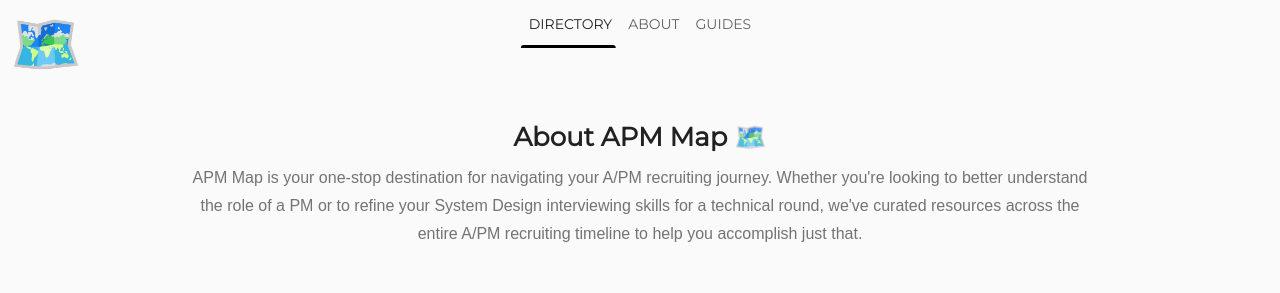
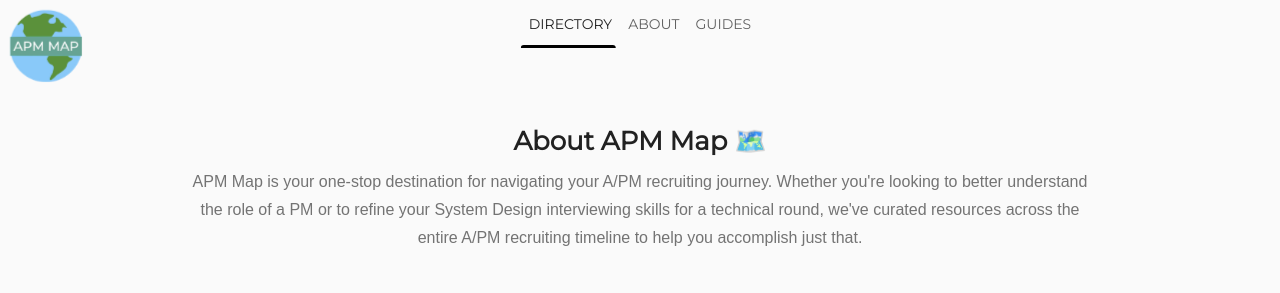
Before and after one commit to jf2978/apm-map, a Gatsby site: page /about in a window 1280 px wide. Shown: the top 293 px of the page. Built offline with nearby package versions, Linux system fonts and the light colour scheme; Gatsby itself is replaced by a stand-in of ours.

Commit message:
locally-sourced logo image, update favicon, delete unused pin svg

```diff
--- a/gatsby-config.js
+++ b/gatsby-config.js
@@ -28,6 +28,13 @@
       },
     },
     {
+      resolve: `gatsby-source-filesystem`,
+      options: {
+        name: `images`,
+        path: `${__dirname}/src/images`,
+      },
+    },
+    {
       resolve: `gatsby-plugin-manifest`,
       options: {
         name: `APM Map`,
@@ -36,11 +43,12 @@
         // Enables "Add to Homescreen" prompt and disables browser UI (including back button)
         // see https://developers.google.com/web/fundamentals/web-app-manifest/#display
         display: `standalone`,
-        icon: `static/assets/favicon.png`, // This path is relative to the root of the site.
+        icon: `src/images/favicon.png`, // This path is relative to the root of the site.
       },
     },
     `gatsby-transformer-sharp`,
     `gatsby-plugin-sharp`,
+    `gatsby-image`,
     {
       resolve: `gatsby-plugin-google-fonts`,
       options: {
--- a/src/components/Layout.js
+++ b/src/components/Layout.js
@@ -1,5 +1,6 @@
 import React from "react";
-import { Link } from "gatsby";
+import { Link, useStaticQuery } from "gatsby";
+import Img from "gatsby-image";
 import { motion } from "framer-motion";
 
 import { makeStyles, useTheme } from "@material-ui/core/styles";
@@ -20,8 +21,8 @@
 import { Context } from "../../provider";
 import BuyMeACoffee from "../components/BuyMeACoffee";
 
-// fun fact I didn't know of: "a11y" is SWE lingo for accessibility
-// In this case, ARIA = Accessible Rich Internet Application and the set of attributes
+// "a11y" is SWE lingo for accessibility
+// ARIA = Accessible Rich Internet Application and the set of attributes
 // help describe the web content for screen readers
 function a11yProps(index) {
   return {
@@ -99,6 +100,18 @@
     setEmail(event.target.value);
   };
 
+  const data = useStaticQuery(graphql`
+    query {
+      file(relativePath: { eq: "logo.png" }) {
+        childImageSharp {
+          fixed(width: 60, height: 60) {
+            ...GatsbyImageSharpFixed
+          }
+        }
+      }
+    }
+  `);
+
   return (
     <Context.Consumer>
       {(context) => (
@@ -118,9 +131,7 @@
                 whileTap="tap"
                 className={classes.logo}
               >
-                <Typography variant="h3">
-                  <Emoji symbol="🗺️" label="map" />
-                </Typography>
+                <Img fixed={data.file.childImageSharp.fixed} />
               </motion.div>
             </Link>
             <Tabs value={context.nav} onChange={context.changeNav}>
```
Also changed, not shown: assets/pin.svg (deleted), src/images/favicon.png (renamed from static/assets/apm-map-logo-transparent.png), src/images/logo.png (added), static/assets/favicon.png (deleted).
